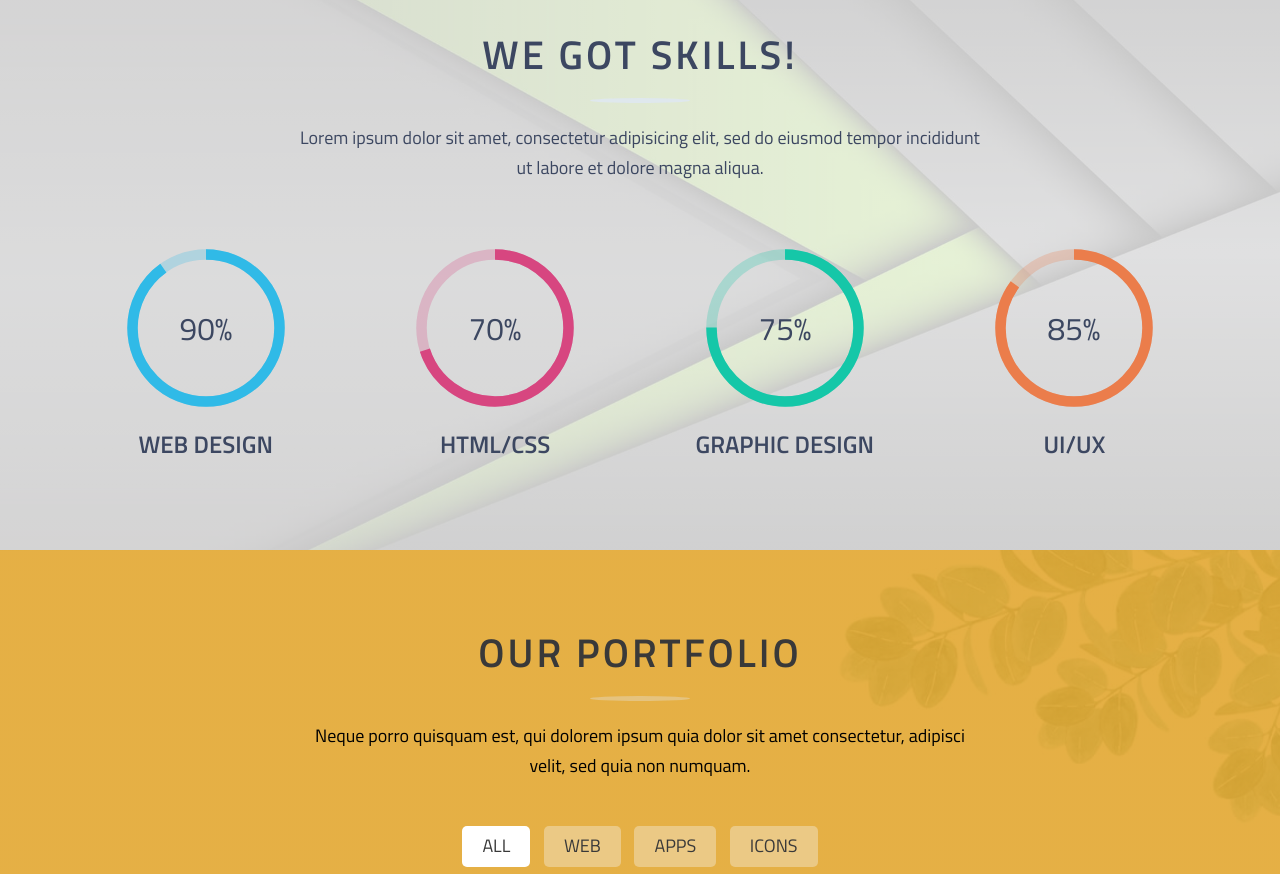
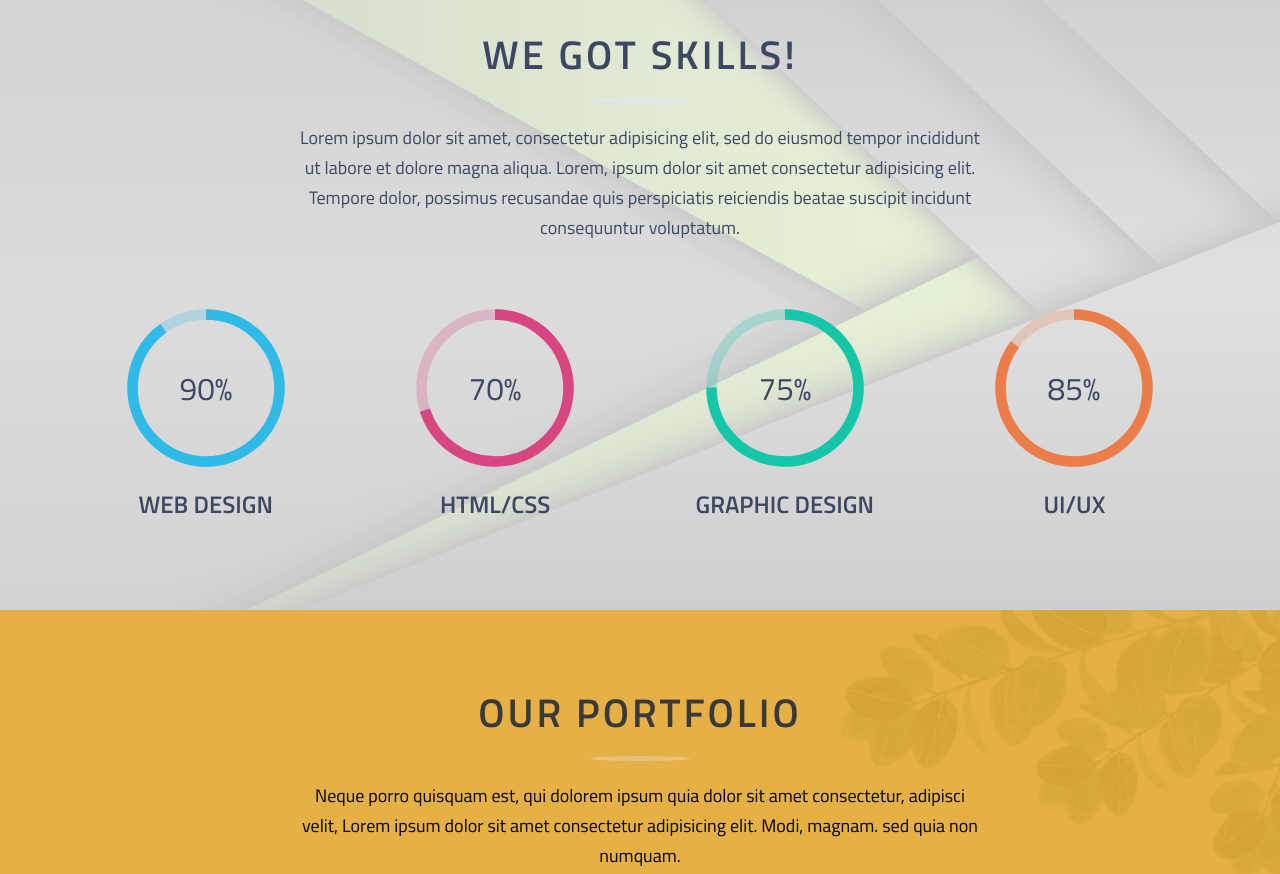
Before and after one commit to SAANIK45/waxan, a plain HTML site: page index.html in a window 1280 px wide. Shown: the part 2180-3054 px from the top of the page. Drawn offline with nearby package versions, Linux system fonts and the light colour scheme.

Commit message:
changing some text in html

```diff
--- a/index.html
+++ b/index.html
@@ -167,8 +167,8 @@
     <section class="skill-section clearfix " id="skill">
         <div class="row">
             <h2>WE GOT SKILLS!</h2>
-            <p class="little-des">Lorem ipsum dolor sit amet, consectetur adipisicing elit, sed do eiusmod
-                tempor incididunt ut labore et dolore magna aliqua.</p>
+            <p class="little-des">Lorem ipsum dolor  sit amet, consectetur adipisicing elit, sed do eiusmod
+                tempor incididunt ut labore et dolore magna aliqua. Lorem, ipsum dolor sit amet consectetur adipisicing elit. Tempore dolor, possimus recusandae quis perspiciatis reiciendis beatae suscipit incidunt consequuntur voluptatum.</p>
         </div>
         <div class="row">
             <div class="col span_1_of_4 box">
@@ -211,7 +211,7 @@
         <div class="row">
             <h2>OUR PORTFOLIO</h2>
             <p class="little-des">Neque porro quisquam est, qui dolorem ipsum quia dolor sit amet
-                consectetur, adipisci velit, sed quia non numquam.</p>
+                consectetur, adipisci velit, Lorem ipsum dolor sit amet consectetur adipisicing elit. Modi, magnam. sed quia non numquam.</p>
         </div>
         <div class="row">
             <div class="portfolio-filter">
```
